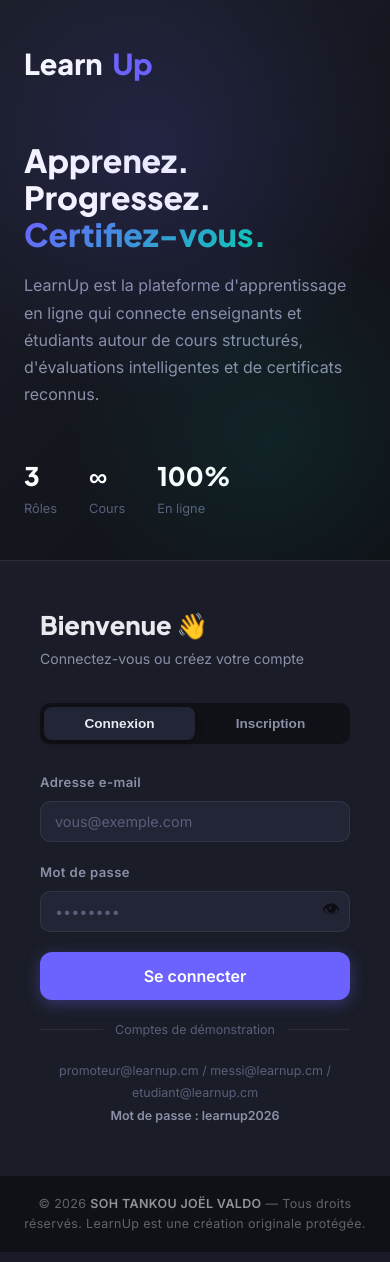
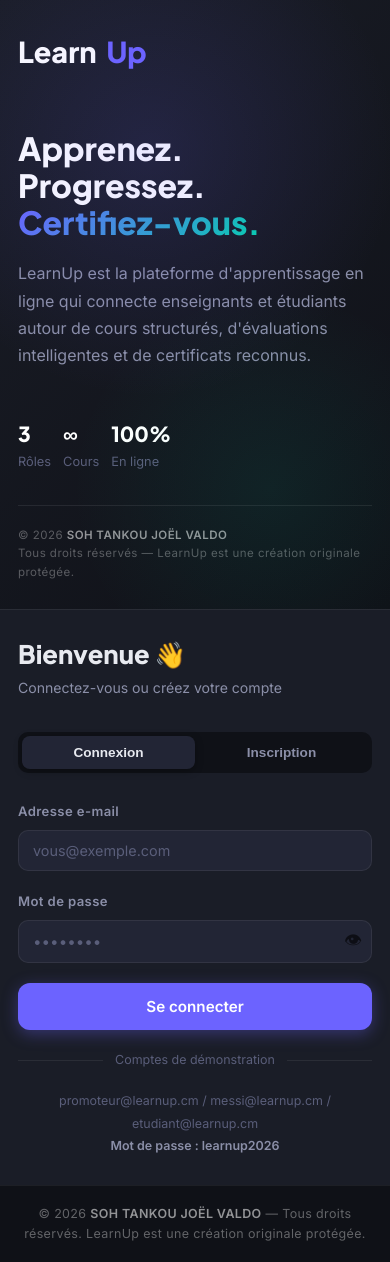
Before and after one commit to valdotankou11-design/learnup, a PHP site: page / in a window 390 px wide. Run offline with PHP 8.4, Linux system fonts and the light colour scheme.

Commit message:
Improve mobile responsive

```diff
--- a/index.php
+++ b/index.php
@@ -235,9 +235,20 @@ $onglet  = $_GET['onglet'] ?? 'connexion';
 
     @media (max-width: 900px) {
       body { flex-direction: column; }
-      .hero-panel { padding: 40px 24px; min-height: 300px; }
-      .auth-panel { width: 100%; min-width: 0; border-left: none; border-top: 1px solid var(--border); }
+      .hero-panel { padding: 40px 24px; min-height: auto; flex: none; }
+      .auth-panel { width: 100%; min-width: 0; border-left: none; border-top: 1px solid var(--border); flex: none; }
       .floating-card { display: none; }
+      .hero-stats { gap: 16px; }
+      .hero-stat-val { font-size: 1.6rem; }
+    }
+
+    @media (max-width: 480px) {
+      .hero-panel { padding: 28px 18px; }
+      .auth-panel { padding: 28px 18px; }
+      .hero-stats { gap: 12px; }
+      .hero-stat-val { font-size: 1.3rem; }
+      .btn-lg { padding: 14px 20px; font-size: 0.95rem; }
+      .input-password-wrap .form-control { font-size: 0.95rem; }
     }
   </style>
 </head>
@@ -272,6 +283,13 @@ $onglet  = $_GET['onglet'] ?? 'connexion';
       <div class="hero-stat-val">100%</div>
       <div class="hero-stat-label">En ligne</div>
     </div>
+  </div>
+
+  <div style="margin-top: 32px; padding-top: 20px; border-top: 1px solid rgba(255,255,255,0.08);">
+    <p style="font-size:0.72rem; color:rgba(255,255,255,0.3); letter-spacing:0.04em; line-height:1.6;">
+      &copy; 2026 <span style="color:rgba(255,255,255,0.55); font-weight:600;">SOH TANKOU JOËL VALDO</span><br/>
+      Tous droits réservés &mdash; LearnUp est une création originale protégée.
+    </p>
   </div>
 
   <!-- Cartes flottantes décoratives -->
```
